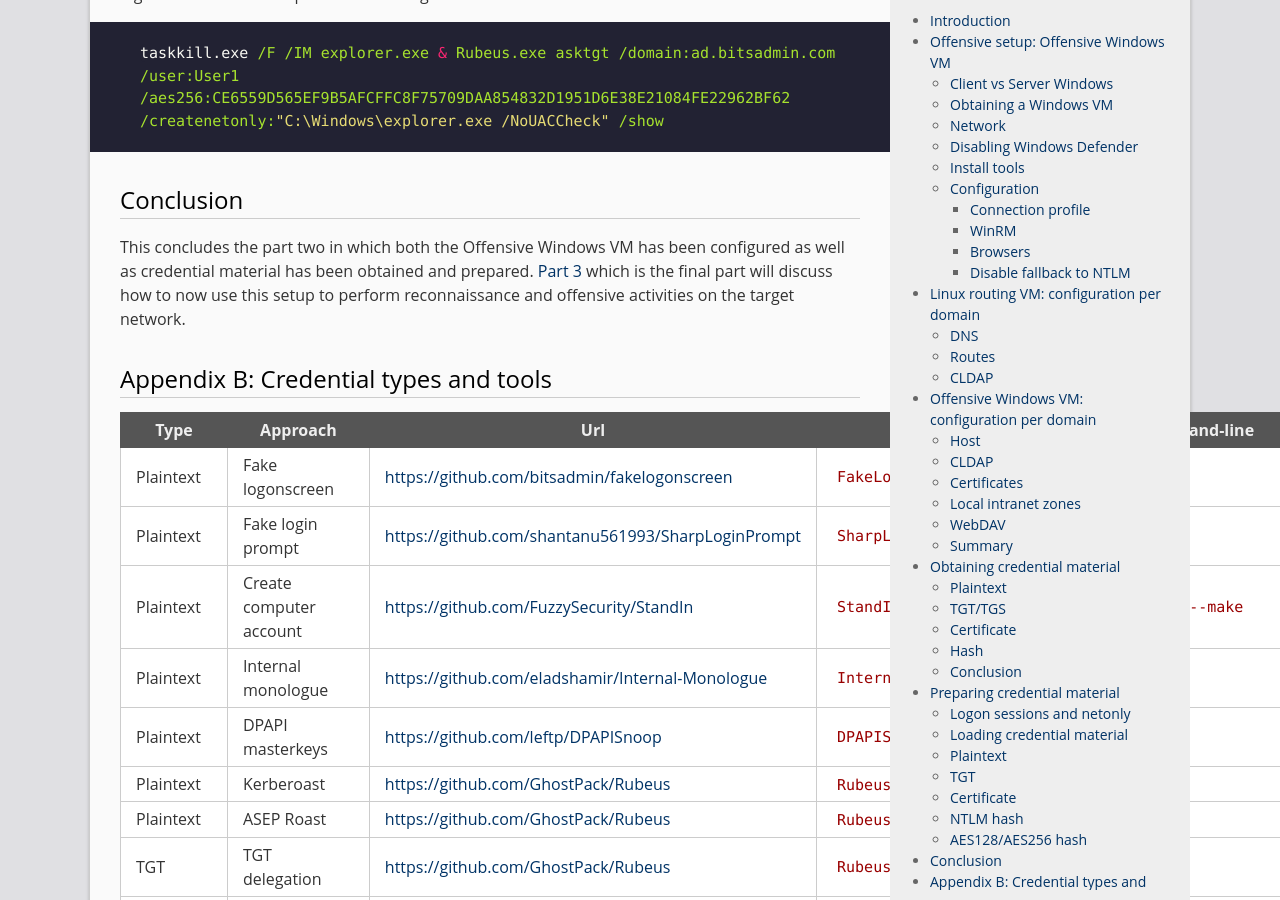
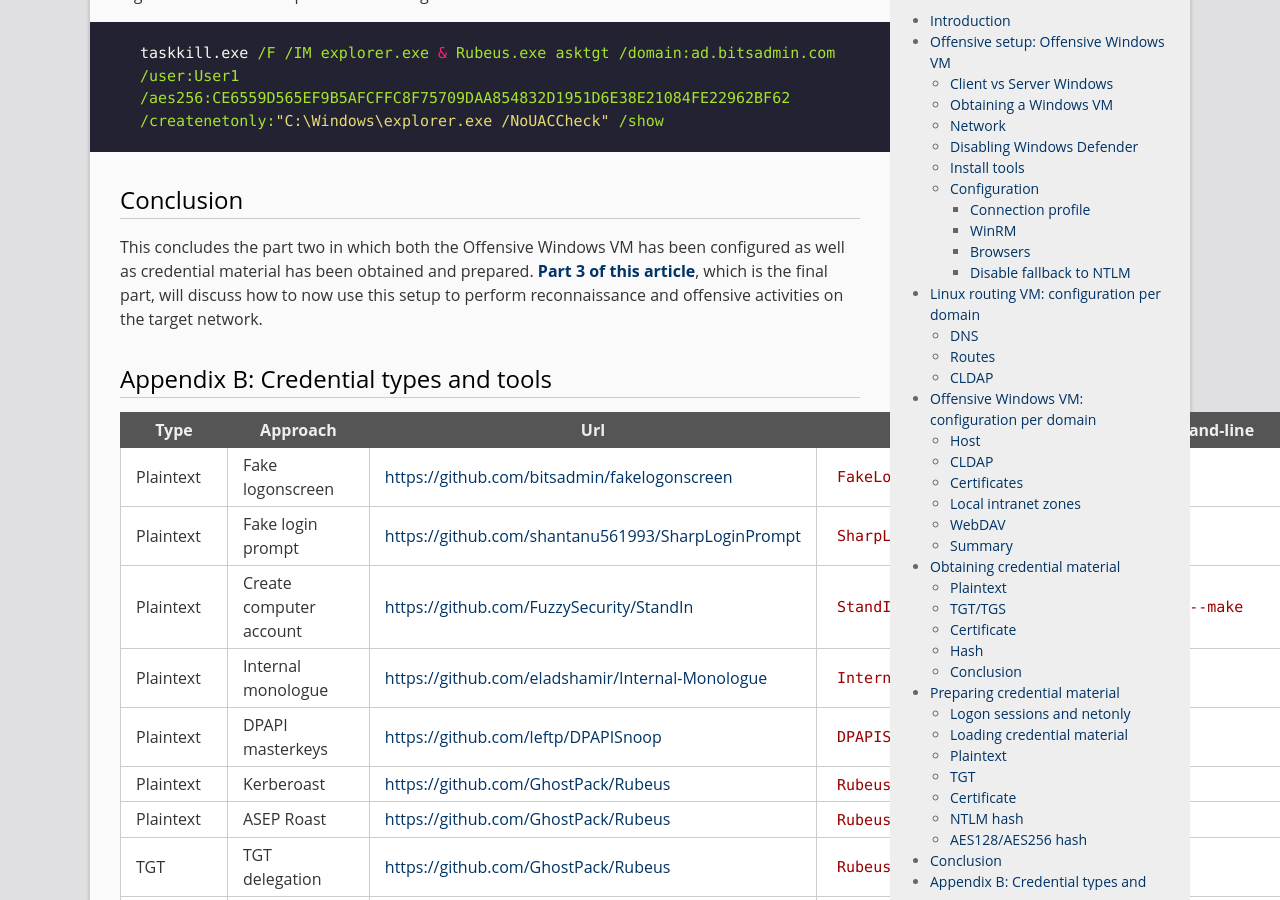
Before and after one commit to bitsadmincom/bitsadminblog.github.io, a Jekyll site: the page built from _posts/2023-08-15-living-off-the-foreign-land-part-2.md, in a window 1280 px wide and 900 px high, scrolled down 25430 px. Built offline with Jekyll 4.4.1, drawn with Linux system fonts in a browser that asks for light colours.

Commit message:
Minor improvements

```diff
--- a/_posts/2023-08-15-living-off-the-foreign-land-part-2.md
+++ b/_posts/2023-08-15-living-off-the-foreign-land-part-2.md
@@ -561,7 +561,7 @@ taskkill.exe /F /IM explorer.exe & Rubeus.exe asktgt /domain:ad.bitsadmin.com /u
 
 
 # Conclusion
-This concludes the part two in which both the Offensive Windows VM has been configured as well as credential material has been obtained and prepared. [Part 3](/living-off-the-foreign-land-windows-as-offensive-platform-part-3) which is the final part will discuss how to now use this setup to perform reconnaissance and offensive activities on the target network.
+This concludes the part two in which both the Offensive Windows VM has been configured as well as credential material has been obtained and prepared. **[Part 3 of this article](/living-off-the-foreign-land-windows-as-offensive-platform-part-3)**, which is the final part, will discuss how to now use this setup to perform reconnaissance and offensive activities on the target network.
 
 
 # Appendix B: Credential types and tools
```
Also changed, not shown: _posts/2023-08-15-living-off-the-foreign-land.md (+1 -1 lines).
